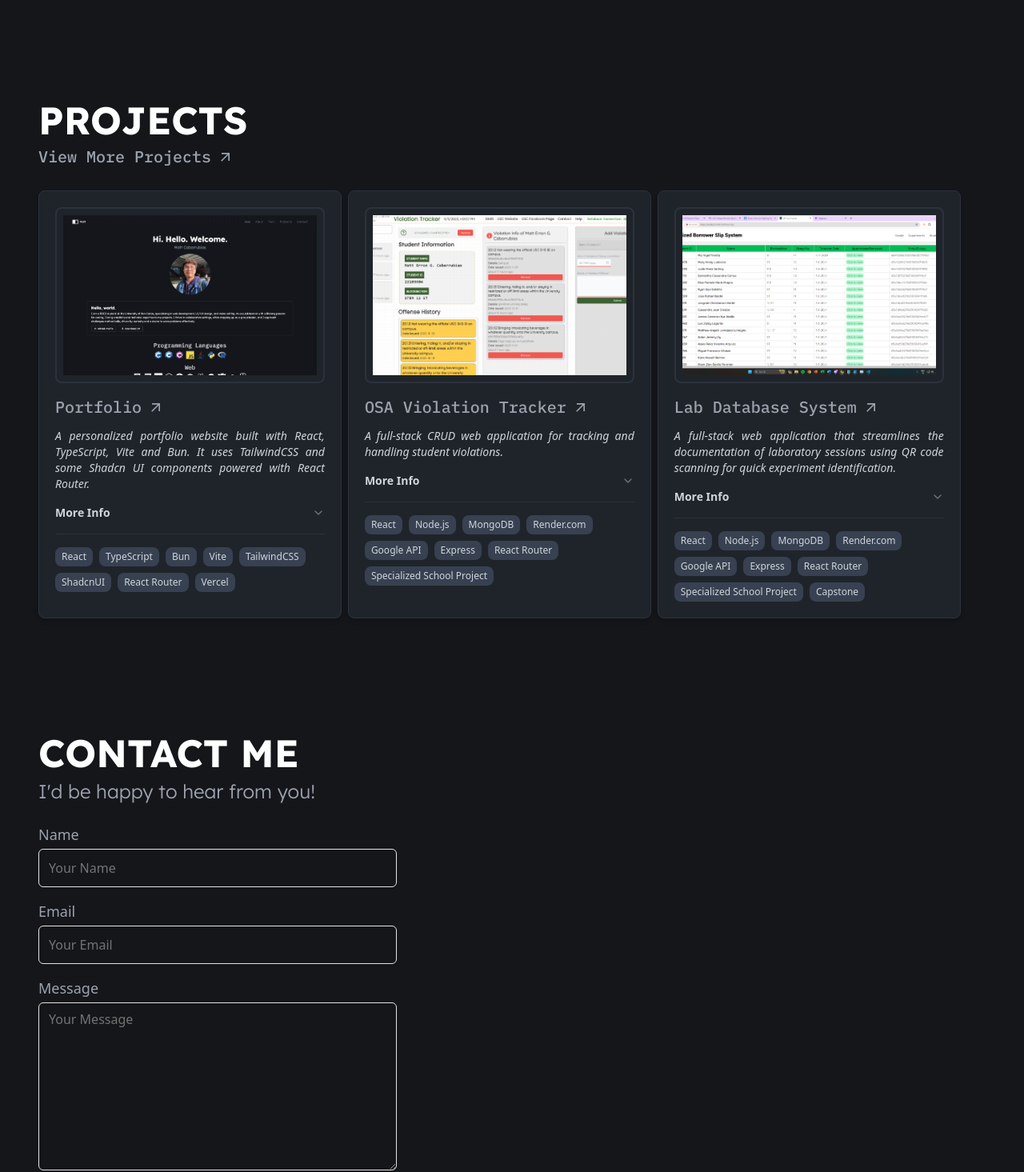
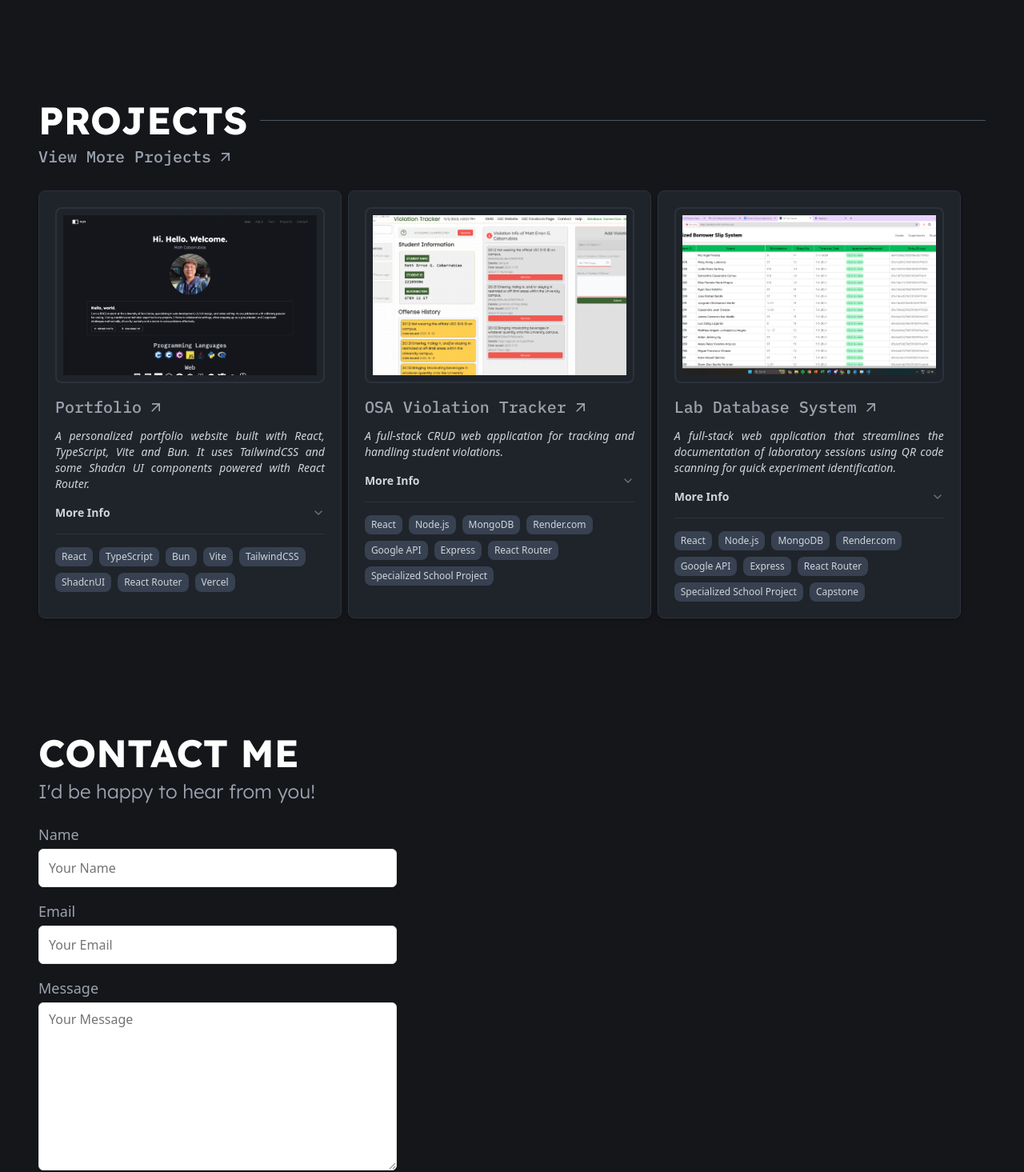
Before and after one commit to devliqht/portfolio, a React (Vite) app: page / in a window 1280 px wide. Shown: the part 1285-2750 px from the top of the page at 80% size. Built offline with nearby package versions, Linux system fonts and the light colour scheme.

Commit message:
CONTACT: update input bg color

```diff
--- a/src/components/ProjectsRender.tsx
+++ b/src/components/ProjectsRender.tsx
@@ -21,8 +21,12 @@
   return (
       <AnimatedContainer delay={animateDelay}>
         <BasicContainer className="border-none" noPadding={true}>
-          <h3 className={`text-3xl md:text-5xl text-[var(--white)] lexend-deca-700 ${showMore ? '' : 'mb-4'} md:text-left w-full`} id="projects">
-            {title}
+        <h3
+          className={`relative flex items-center text-3xl md:text-5xl text-[var(--white)] lexend-deca-700 ${showMore ? '' : 'mb-8'} md:text-left w-full`}
+          id="projects"
+        >
+          {title}
+          <span className="flex-grow h-[1px] bg-gray-600 ml-4"></span>
           </h3>
             {showMore && (
               <div className="text-white ibm-plex-mono-medium flex flex-row justify-start mt-2 mb-4">
--- a/src/components/ui/input.tsx
+++ b/src/components/ui/input.tsx
@@ -8,7 +8,7 @@
       <input
         type={type}
         className={cn(
-          "flex h-12 w-full rounded-md border border-input bg-transparent px-3 py-1 text-base shadow-sm transition-colors file:border-0 file:bg-transparent file:text-sm file:font-medium file:text-foreground placeholder:text-muted-foreground focus-visible:outline-none focus-visible:ring-1 focus-visible:ring-ring disabled:cursor-not-allowed disabled:opacity-50 md:text-md",
+          "flex h-12 w-full rounded-md border border-input bg-white px-3 py-1 text-base shadow-sm transition-colors file:border-0 file:bg-transparent file:text-sm file:font-medium file:text-foreground placeholder:text-muted-foreground focus-visible:outline-none focus-visible:ring-1 focus-visible:ring-ring disabled:cursor-not-allowed disabled:opacity-50 md:text-md",
           className
         )}
         ref={ref}
--- a/src/components/ui/textarea.tsx
+++ b/src/components/ui/textarea.tsx
@@ -9,7 +9,7 @@
   return (
     <textarea
       className={cn(
-        "flex min-h-[80px] w-full rounded-md border border-input bg-transparent px-3 py-2 text-base shadow-sm placeholder:text-muted-foreground focus-visible:outline-none focus-visible:ring-1 focus-visible:ring-ring disabled:cursor-not-allowed disabled:opacity-50 md:text-md",
+        "flex min-h-[80px] w-full rounded-md border border-input bg-white px-3 py-2 text-base shadow-sm placeholder:text-muted-foreground focus-visible:outline-none focus-visible:ring-1 focus-visible:ring-ring disabled:cursor-not-allowed disabled:opacity-50 md:text-md",
         className
       )}
       ref={ref}
```
